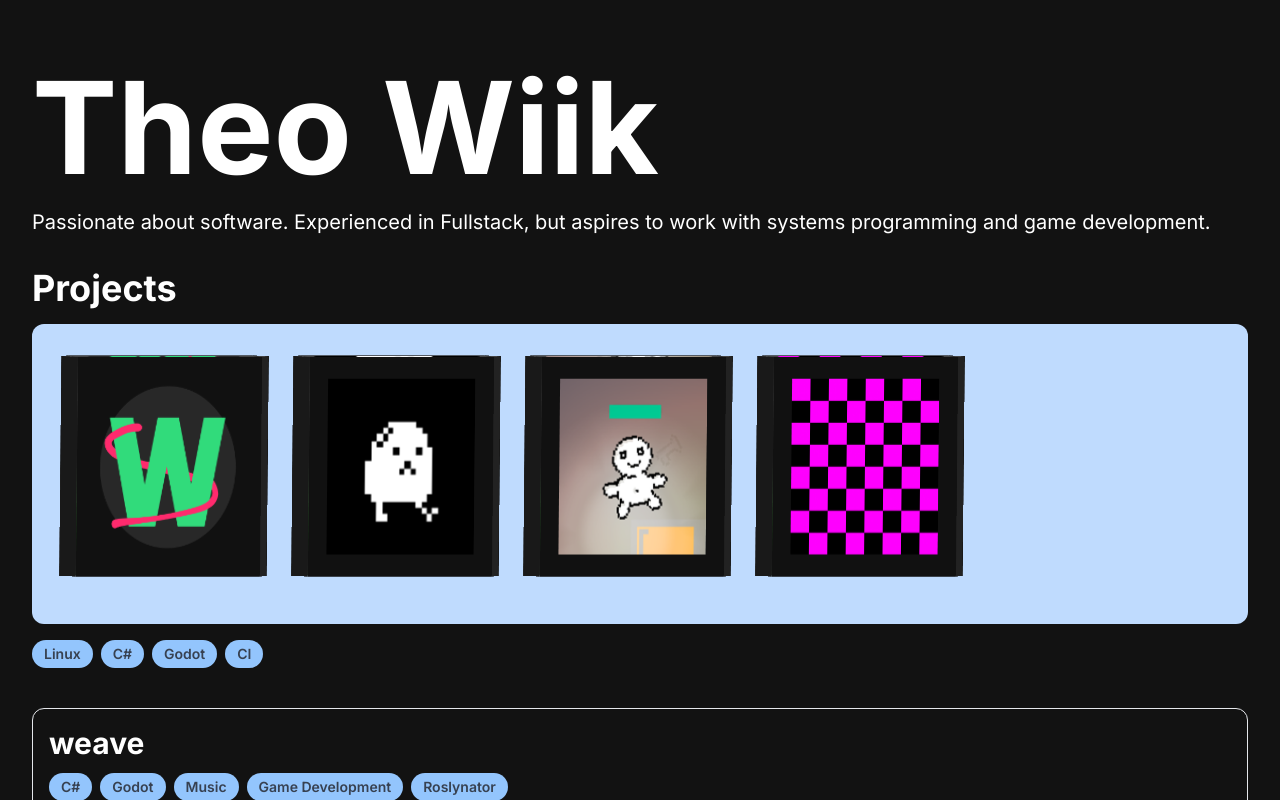
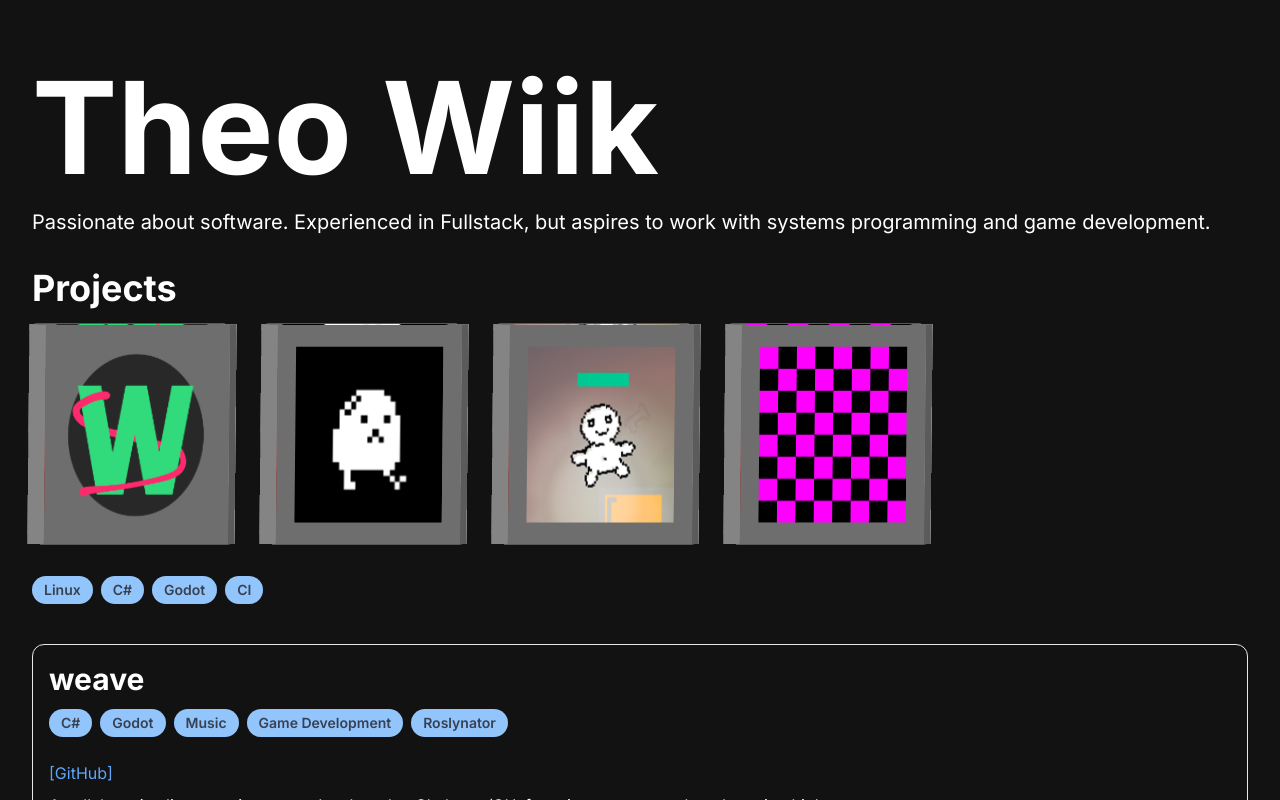
Before and after one commit to theowiik/theowiik.github.io, a Next.js app: page / in a window 1280 px wide. Shown: the top 800 px of the page. Built offline with nearby package versions, Linux system fonts and the light colour scheme.

Commit message:
New cartridge colors

```diff
--- a/src/app/components/cartridge/cartridge.scss
+++ b/src/app/components/cartridge/cartridge.scss
@@ -5,12 +5,12 @@ $height: $scale * 22px;
 $depth: $scale * 2px;
 
 // Colors
-$color1: #333; // Back
-$color2: #444; // Top
-$color3: #222; // Half of the corner
-$color4: #225522; // The color inside the cartridge
-$color5: #191919; // The other side of the corner
-$color6: #111; // Front
+$color1: #6e6e6e; // Back
+$color2: #6e6e6e; // Top
+$color3: #5b5b5b; // Half of the corner
+$color4: rgb(192, 35, 29); // The color inside the cartridge
+$color5: #848484; // The other side of the corner
+$color6: #6e6e6e; // Front
 
 // Animation
 
--- a/src/app/page.tsx
+++ b/src/app/page.tsx
@@ -22,7 +22,7 @@ export default function Home() {
       {/* Cartridges */}
       <h2 className="text-4xl font-bold">Projects</h2>
 
-      <div className="flex flex-row p-8 my-4 bg-blue-200 rounded-xl">
+      <div className="flex flex-row my-4">
         {projects.map((project) => (
           <div className="mr-8 mb-4" key={project.id}>
             <Cartridge image={project?.cartridgeImage}></Cartridge>
```
